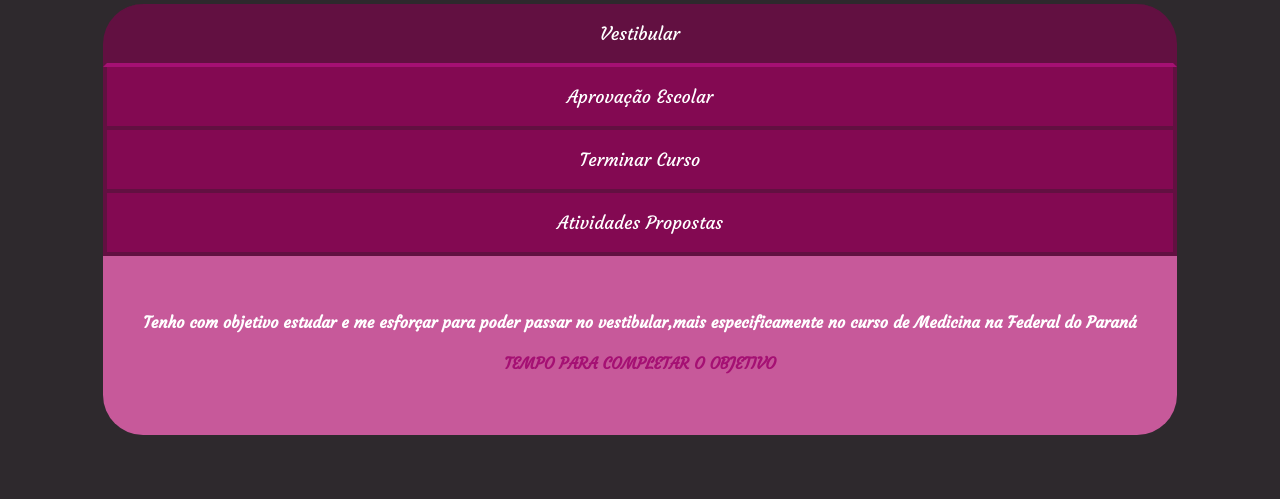
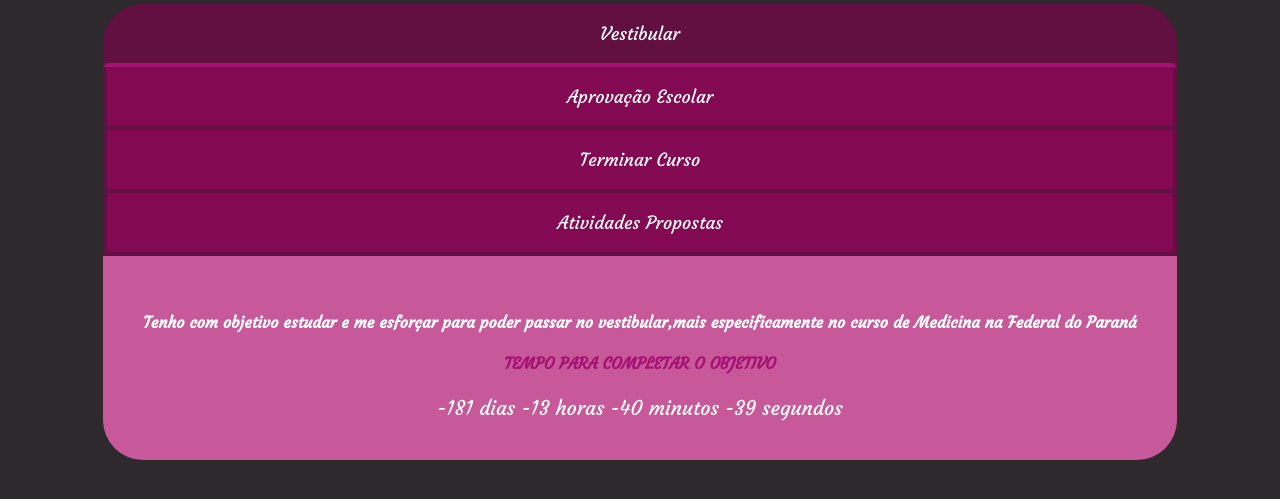
Before and after one commit to gabrielefilipak/Projeto-objetivos, a plain HTML site: page index.html in a window 1280 px wide. Shown: the part 97-596 px from the top of the page. Drawn offline with Linux system fonts and the light colour scheme.

Commit message:
Add files via upload

```diff
--- a/main.js
+++ b/main.js
@@ -15,11 +15,18 @@ for (let i = 0; i < botoes.length; i++) {
 }
 
 const contadores= document.querySelectorAll(".contador");
-const tempObjetivo = new Date("2024-10-05T00:00:00");
+const tempoObjetivo1 = new Date("2023-10-05T00:00:00");
+const tempoObjetivo2 = new Date("2023-12-05T00:00:00");
+const tempoObjetivo3 = new Date("2023-12-30T00:00:00");
+const tempoObjetivo4 = new Date("2024-02-01T00:00:00");
 
-contadores[0].textContent = calculaTempo(tempObjetivo);
+const tempos = [tempoObjetivo1,tempoObjetivo2,tempoObjetivo3.tempoObjetivo4];
 
-function calculaTempo(tempObjetivo) {
+for(let i=0; i<contadores.length;i++){
+    contadores[i].textContent= calculaTempo(tempos[i]);
+}
+
+function calculaTempo(tempoObjetivo){
     let tempoAtual = new Date();
     let tempoFinal = tempoObjetivo - tempoAtual;
     let segundos = Math.floor(tempoFinal / 1000);
--- a/style.css
+++ b/style.css
@@ -57,10 +57,10 @@ body{
     border-top:none;
 
 }
- .botao:first-child{
+
+.botao:first-child{
     border-radius: 40px 40px 0 0;
  }
-
  .botoes{
     display: block;
  }
@@ -96,8 +96,13 @@ body{
     text-transform: uppercase;
  }
 
+ .contador{
+     font-size: 20px;
+     text-align: center;
+ }
+
 @media screen and (min-widht: 768px ) {
-    .botoes {
+.botoes {
         display: flex;
 
     }
@@ -110,9 +115,4 @@ body{
     border-radius: 0 40px 0 0;
 }
 
-
-
-
-
-
 }
```
